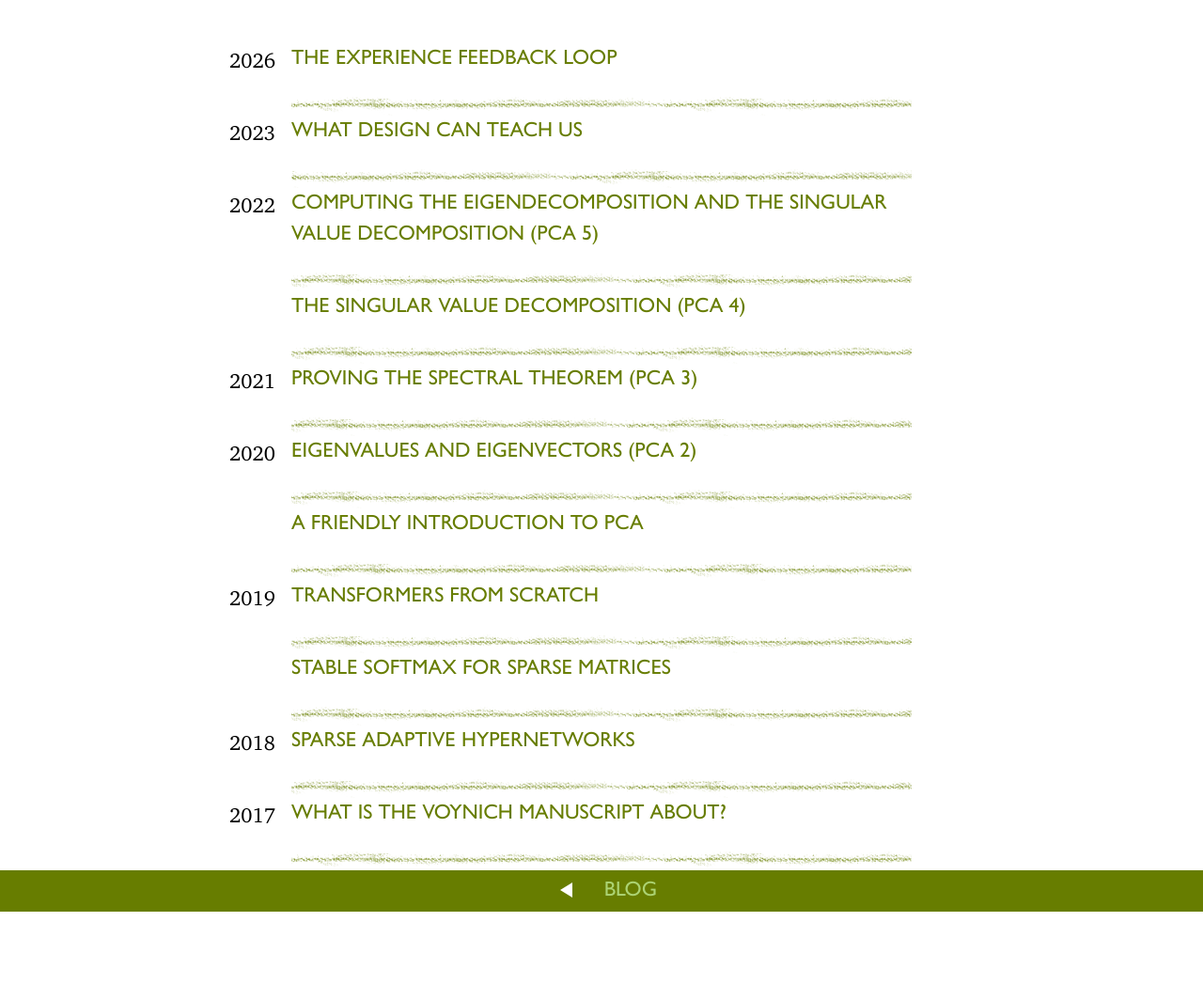
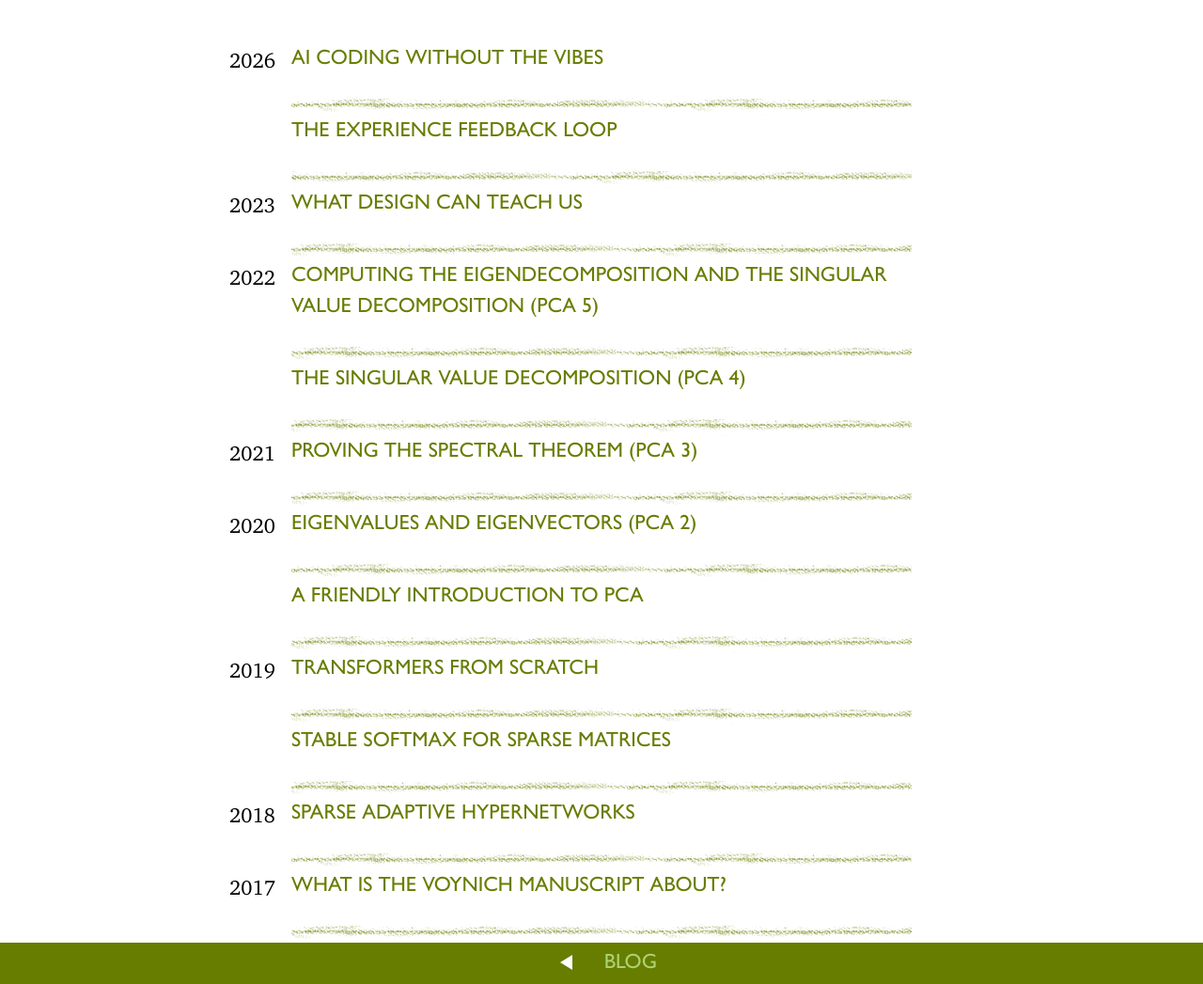
Before and after one commit to pbloem/peterbloem.nl, a Jekyll site: the page built from blog/index.md, in a window 1280 px wide. Shown: the whole page at 94% size. Built offline with Jekyll 4.4.1, drawn with Linux system fonts in a browser that asks for light colours; some web fonts are replaced; our own code applies the rules of GitHub Pages for plain Markdown files; before the commit the page ends 970 px from its top, so only the background shows below that.

Commit message:
Craft coding essay.

```diff
--- a/blog/index.md
+++ b/blog/index.md
@@ -8,10 +8,15 @@ article: false
 <!-- {% raw %} -->
 <ul class="nav publications content">
 
-	<li><a href="experience-feedback">
-	  	<h2>The Experience Feedback Loop
+	<li><a href="craft-coding">
+	  	<h2>AI coding without the vibes
 	  	</h2>
 	  	<span class="year">2026</span>
+	  	</a>
+	</li>
+	<li><a href="experience-feedback">
+	  	<h2>The experience feedback loop
+	  	</h2>
 	  	</a>
 	</li>
 	<li><a href="design-thinking">
--- a/blog/rss.xml
+++ b/blog/rss.xml
@@ -6,6 +6,11 @@
  <link>https://peterbloem.nl/blog</link>
  <ttl>1800</ttl>
 
+	<item>
+		<title>AI coding without the vibes</title>
+		<link>https://peterbloem.nl/blog/craft-coding</link>
+		<pubDate>16 Aug 2026 00:00:00 GMT</pubDate>
+	</item>
 
 	<item>
 		<title>The experience feedback loop</title>
```
